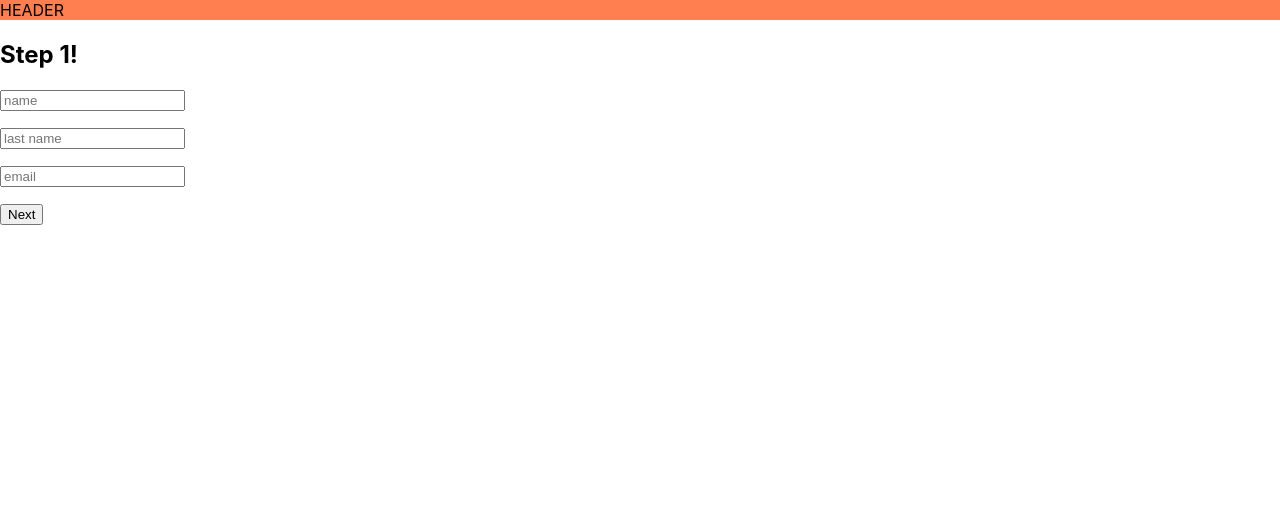
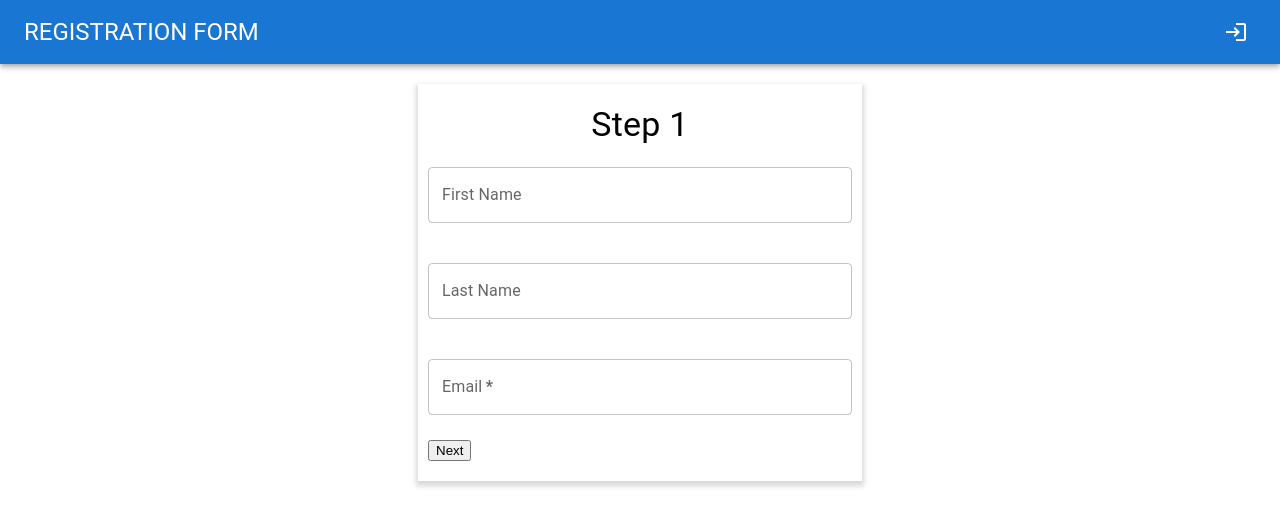
Before and after one commit to Raznaz/ReactHomeWorks, a React (Create React App) app: page / in a window 1280 px wide. Shown: the top 526 px of the page. Built offline with nearby package versions, Linux system fonts and the light colour scheme.

Commit message:
component Form, compronent Input

```diff
--- a/package.json
+++ b/package.json
@@ -8,6 +8,7 @@
     "@hookform/resolvers": "^2.8.2",
     "@mui/icons-material": "^5.0.3",
     "@mui/material": "^5.0.3",
+    "@mui/styles": "^5.0.1",
     "@testing-library/jest-dom": "^5.14.1",
     "@testing-library/react": "^11.2.7",
     "@testing-library/user-event": "^12.8.3",
--- /dev/null
+++ b/src/components/Form.jsx
@@ -0,0 +1,20 @@
+import { makeStyles } from '@mui/styles';
+import React from 'react';
+
+const useStyles = makeStyles({
+	root: {
+		width: '100%',
+		marginTop: 5,
+	},
+});
+
+function Form({ children, ...props }) {
+	const styles = useStyles();
+	return (
+		<form className={styles.root} noValidate {...props}>
+			{children}
+		</form>
+	);
+}
+
+export default Form;
--- a/src/components/Header.jsx
+++ b/src/components/Header.jsx
@@ -1,7 +1,29 @@
 import React from 'react';
+import {
+	AppBar,
+	IconButton,
+	Toolbar,
+	Typography,
+} from '@mui/material';
+import LoginIcon from '@mui/icons-material/Login';
 
 function Header() {
-	return <div style={{ backgroundColor: 'coral' }}>HEADER</div>;
+	return (
+		<AppBar position="static">
+			<Toolbar>
+				<Typography
+					variant="h5"
+					component="span"
+					sx={{ flexGrow: 1 }}
+				>
+					REGISTRATION FORM
+				</Typography>
+				<IconButton color="inherit">
+					<LoginIcon />
+				</IconButton>
+			</Toolbar>
+		</AppBar>
+	);
 }
 
 export default Header;
--- /dev/null
+++ b/src/components/Input.jsx
@@ -0,0 +1,14 @@
+import { TextField } from '@mui/material';
+import React, { forwardRef } from 'react';
+
+export const Input = forwardRef((props, ref) => {
+	return (
+		<TextField
+			variant="outlined"
+			margin="normal"
+			inputRef={ref}
+			fullWidth
+			{...props}
+		></TextField>
+	);
+});
--- /dev/null
+++ b/src/components/MainContainer.jsx
@@ -0,0 +1,31 @@
+import { Container } from '@mui/material';
+import { makeStyles } from '@mui/styles';
+import React from 'react';
+
+const useStyles = makeStyles({
+	root: {
+		marginTop: 20,
+		padding: '20px 10px',
+		display: 'flex',
+		flexDirection: 'column',
+		alignItems: 'center',
+		boxShadow: '0 3px 5px 2px #7c7c7c4b',
+	},
+});
+
+function MainContainer({ children, ...props }) {
+	const styles = useStyles();
+
+	return (
+		<Container
+			className={styles.root}
+			container="main"
+			maxWidth="xs"
+			{...props}
+		>
+			{children}
+		</Container>
+	);
+}
+
+export default MainContainer;
--- a/src/components/Step1.jsx
+++ b/src/components/Step1.jsx
@@ -3,6 +3,10 @@ import { useForm } from 'react-hook-form';
 import { yupResolver } from '@hookform/resolvers/yup';
 import * as yup from 'yup';
 import { useRegContext } from '../Context/RegState';
+import MainContainer from './MainContainer';
+import { Typography } from '@mui/material';
+import Form from './Form';
+import { Input } from './Input';
 
 const schema = yup.object({
 	firstName: yup.string().required(),
@@ -34,10 +38,12 @@ function Step1() {
 	};
 
 	return (
-		<div className="container">
-			<h2>Step 1!</h2>
-			<form onSubmit={handleSubmit(onSubmit)}>
-				<input
+		<MainContainer>
+			<Typography component="h2" variant="h4">
+				Step 1
+			</Typography>
+			<Form onSubmit={handleSubmit(onSubmit)}>
+				<Input
 					{...register('firstName')}
 					type="text"
 					id="firstName"
@@ -46,7 +52,7 @@ function Step1() {
 					placeholder="name"
 				/>
 				<p>{errors.firstName?.message}</p>
-				<input
+				<Input
 					{...register('lastName')}
 					type="text"
 					id="lastName"
@@ -55,7 +61,7 @@ function Step1() {
 					placeholder="last name"
 				/>
 				<p>{errors.lastName?.message}</p>
-				<input
+				<Input
 					{...register('email')}
 					type="email"
 					id="email"
@@ -66,8 +72,8 @@ function Step1() {
 				/>
 				<p>{errors.email?.message}</p>
 				<button type="submit">Next</button>
-			</form>
-		</div>
+			</Form>
+		</MainContainer>
 	);
 }
 
```
Also changed, not shown: 1 other file (tests, documents, lock files or other folders).
